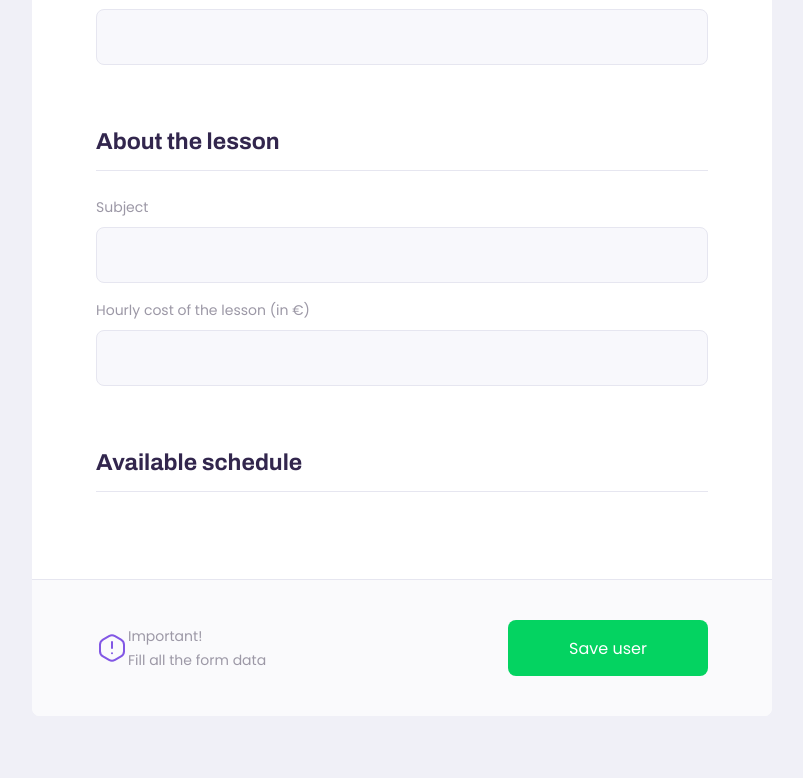
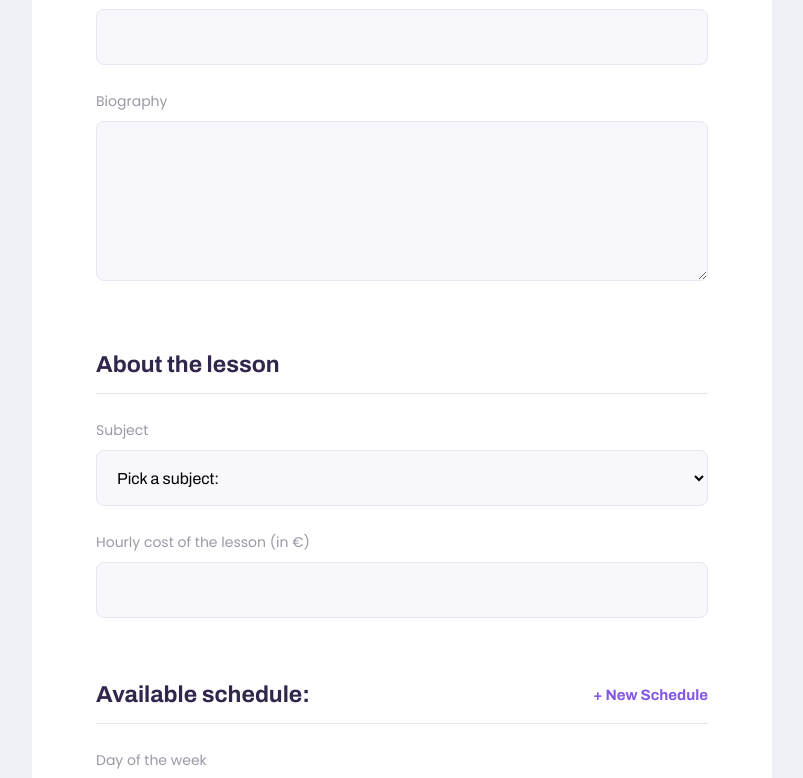
Before and after one commit to MarcoDSilva/Proffy, a React (Create React App) app in the folder frontend/: page /teaching in a window 1280 px wide. Shown: the part 667-1445 px from the top of the page, without its empty margins (238-1041 px from the left). Before the commit the page ends 1383 px from the top, so only its background shows below. Built offline with nearby package versions, Linux system fonts and the light colour scheme; the HTML template or start-up script is replaced by a standard one.

Commit message:
getting more components for SOLID

```diff
--- /dev/null
+++ b/frontend/src/components/Select/Select.tsx
@@ -0,0 +1,33 @@
+import React, { SelectHTMLAttributes } from "react";
+import "./select.css";
+
+interface SelectProps extends SelectHTMLAttributes<HTMLSelectElement> {
+  name: string;
+  label: string;
+  options: Array<{ value: string; label: string }>;
+}
+
+const Select: React.FunctionComponent<SelectProps> = ({
+  name,
+  label,
+  options,
+  ...rest
+}) => {
+  return (
+    <div className="select-block">
+      <label htmlFor={name}>{label}</label>
+      <select id={name} {...rest} defaultValue="DEFAULT">
+        <option value="DEFAULT" disabled hidden>
+          Pick a subject:
+        </option>
+        {options.map((element) => (
+          <option key={element.value} value={element.value}>
+            {element.label}
+          </option>
+        ))}
+      </select>
+    </div>
+  );
+};
+
+export default Select;
--- /dev/null
+++ b/frontend/src/components/Select/select.css
@@ -0,0 +1,36 @@
+
+.select-block {
+    position: relative;
+}
+
+/* the blocks after the first one have some extra margin*/
+.select-block + .select-block{
+    margin-top:1.4rem;
+}
+
+.select-block label{
+    font-size: 1.4rem;
+}
+
+.select-block select{
+    width:100%;
+    height: 5.6rem;
+    margin-top: 0.8rem;
+    border-radius: 0.8rem;
+    background: var(--color-input-background);
+    border: 1px solid var(--color-line-in-white);
+    outline: 0;
+    padding: 0 1.6rem;
+    font: 1.6rem Archivo;
+}
+
+.select-block:focus-within::after {
+    width: calc(100% - 3.2rem);
+    height: 2px;
+    content: '';
+    background: var(--color-primary-light);
+    position: absolute;
+    left: 1.5rem;
+    right:1.5rem;
+    bottom:0;
+}
--- /dev/null
+++ b/frontend/src/components/TextArea/TextArea.tsx
@@ -0,0 +1,18 @@
+import React, { TextareaHTMLAttributes } from "react";
+import "./textArea.css";
+
+interface TextAreaProps extends TextareaHTMLAttributes<HTMLTextAreaElement>{
+	name: string,
+	label: string
+}
+
+const TextArea:React.FunctionComponent<TextAreaProps> = ({name,label, ...rest}) => {
+  return (
+    <div className="textarea-block">
+      <label htmlFor={name}>{label}</label>
+      <textarea id={name} {...rest} />
+    </div>
+  );
+};
+
+export default TextArea;
--- /dev/null
+++ b/frontend/src/components/TextArea/textArea.css
@@ -0,0 +1,37 @@
+
+.textarea-block {
+    position: relative;
+}
+
+/* the blocks after the first one have some extra margin*/
+.textarea-block + .textarea-block{
+    margin-top:1.4rem;
+}
+
+.textarea-block label{
+    font-size: 1.4rem;
+}
+
+.textarea-block textarea{
+    width:100%;
+    height: 16rem;
+    margin-top: 0.8rem;
+    border-radius: 0.8rem;
+    background: var(--color-input-background);
+    border: 1px solid var(--color-line-in-white);
+    outline: 0;
+    resize: vertical;
+    padding: 1.2rem 1.6rem;
+    font: 1.6rem Archivo;
+}
+
+.textarea-block:focus-within::after {
+    width: calc(100% - 3.2rem);
+    height: 2px;
+    content: '';
+    background: var(--color-primary-light);
+    position: absolute;
+    left: 1.5rem;
+    right:1.5rem;
+    bottom:0;
+}
--- a/frontend/src/pages/teacherForm/teacherForm.css
+++ b/frontend/src/pages/teacherForm/teacherForm.css
@@ -22,6 +22,12 @@
   padding: 0 2.4rem;
 }
 
+#page-teacher-form main fieldset .input-block + .textarea-block,
+#page-teacher-form main fieldset .select-block + .input-block{
+
+  margin-top: 2.3rem;
+ }
+
 #page-teacher-form main fieldset + fieldset{
   margin-top:6.4rem;
 }
@@ -37,6 +43,21 @@
   padding-bottom: 1.6rem;
   border-bottom: 1px solid var(--color-line-in-white);
 }
+
+#page-teacher-form main fieldset legend button{
+	background: none;
+	border:0;
+	color: var(--color-primary);
+	font: 700 1.5rem Archivo;
+	cursor:pointer;
+	transition: color 0.2s;
+}
+
+#page-teacher-form main fieldset legend button:hover{
+	color: var(--color-primary-dark);
+}
+
+
 
 #page-teacher-form main label{
   color: var(--color-text-complement);
@@ -72,7 +93,6 @@
   text-decoration: none;
   transition: background-color 0.2s;
   margin-top: 3rem;
-
 }
 
 #page-teacher-form main footer button:hover{
@@ -107,5 +127,4 @@
    width:20rem;
    margin-top:0;
   }
-
 }
--- a/frontend/src/pages/teacherForm/teacherForm.tsx
+++ b/frontend/src/pages/teacherForm/teacherForm.tsx
@@ -2,7 +2,9 @@ import React from "react";
 import PageHeader from "../../components/PageHeader/PageHeader";
 import "./teacherForm.css";
 import Input from "../../components/Input/Input";
-import warnIco from '../../assets/images/icons/warning.svg'
+import warnIco from "../../assets/images/icons/warning.svg";
+import TextArea from "../../components/TextArea/TextArea";
+import Select from "../../components/Select/Select";
 
 const TeacherForm = () => {
   return (
@@ -19,27 +21,62 @@ const TeacherForm = () => {
           <Input name="name" label="Full name" />
           <Input name="avatar" label="Avatar" />
           <Input name="whatsapp" label="whatsApp" />
+          <TextArea name="bio" label="Biography" />
         </fieldset>
 
         <fieldset>
           <legend>About the lesson</legend>
-          <Input name="subject" label="Subject" />
+          <Select
+            name="subject"
+            label="Subject"
+            options={[
+              { value: "Arts", label: "Arts" },
+              { value: "Biology", label: "Biology" },
+              { value: "Science", label: "Science" },
+              { value: "PE", label: "PE" },
+              { value: "Geography", label: "Geography" },
+              { value: "History", label: "History" },
+              { value: "English", label: "English" },
+              { value: "Mathematics", label: "Mathematics" },
+              { value: "Philosofy", label: "Philosofy" },
+            ]}
+          />
           <Input name="avatar" label="Hourly cost of the lesson (in €)" />
         </fieldset>
 
         <fieldset>
-          <legend>Available schedule</legend>
+          <legend>
+            Available schedule:
+            <button type="button">+ New Schedule</button>
+          </legend>
+
+          <div className="schedule-item">
+            <Select
+              name="week_day"
+              label="Day of the week"
+              options={[
+                { value: "0", label: "Sunday" },
+                { value: "1", label: "Monday" },
+                { value: "2", label: "Tuesday" },
+                { value: "3", label: "Wednesday" },
+                { value: "4", label: "Thursday" },
+                { value: "5", label: "Friday" },
+                { value: "6", label: "Saturday" },
+              ]}
+            />
+
+            <Input name="from" label="From" type="time"/>
+            <Input name="to" label="To" type="time"/>
+          </div>
         </fieldset>
 
         <footer>
           <p>
-            <img src={warnIco} alt="" />
+            <img src={warnIco} alt="Important Warning" />
             Important! <br />
             Fill all the form data
           </p>
-          <button type="button">
-            Save user
-          </button>
+          <button type="button">Save user</button>
         </footer>
       </main>
     </div>
--- a/frontend/src/pages/teacherList/teacherList.css
+++ b/frontend/src/pages/teacherList/teacherList.css
@@ -30,7 +30,8 @@
         bottom: -27px;
     }
 
-    #search-teachers .input-block + .input-block {
+    #search-teachers .input-block + .input-block,
+    #search-teachers .select-block + .select-block {
         margin-top:0;
     }
 
--- a/frontend/src/pages/teacherList/teacherList.tsx
+++ b/frontend/src/pages/teacherList/teacherList.tsx
@@ -3,18 +3,42 @@ import "./teacherList.css";
 import PageHeader from "../../components/PageHeader/PageHeader";
 import TeacherItem from "../../components/TeacherItem/TeacherItem";
 import Input from "../../components/Input/Input";
-
+import Select from "../../components/Select/Select";
 
 const TeacherList = () => {
   return (
     <div id="page-teacher-list" className="container">
       <PageHeader title="These are the available proffies">
         <form id="search-teachers">
-
-        <Input name="subject" label="Subject" />
-        <Input name="week_day" label="Day of the week" />
-        <Input name="time" label="Hour" />
-
+          <Select
+            name="subject"
+            label="Subject"
+            options={[
+              { value: "Arts", label: "Arts" },
+              { value: "Biology", label: "Biology" },
+              { value: "Science", label: "Science" },
+              { value: "PE", label: "PE" },
+              { value: "Geography", label: "Geography" },
+              { value: "History", label: "History" },
+              { value: "English", label: "English" },
+              { value: "Mathematics", label: "Mathematics" },
+              { value: "Philosofy", label: "Philosofy" },
+            ]}
+          />
+          <Select
+            name="week_day"
+            label="Day of the week"
+            options={[
+              { value: "0", label: "Sunday" },
+              { value: "1", label: "Monday" },
+              { value: "2", label: "Tuesday" },
+              { value: "3", label: "Wednesday" },
+              { value: "4", label: "Thursday" },
+              { value: "5", label: "Friday" },
+              { value: "6", label: "Saturday" },
+            ]}
+          />
+          <Input name="time" label="Hour" />
         </form>
       </PageHeader>
 
```
Lines whose indentation alone changed are shown as unchanged.
